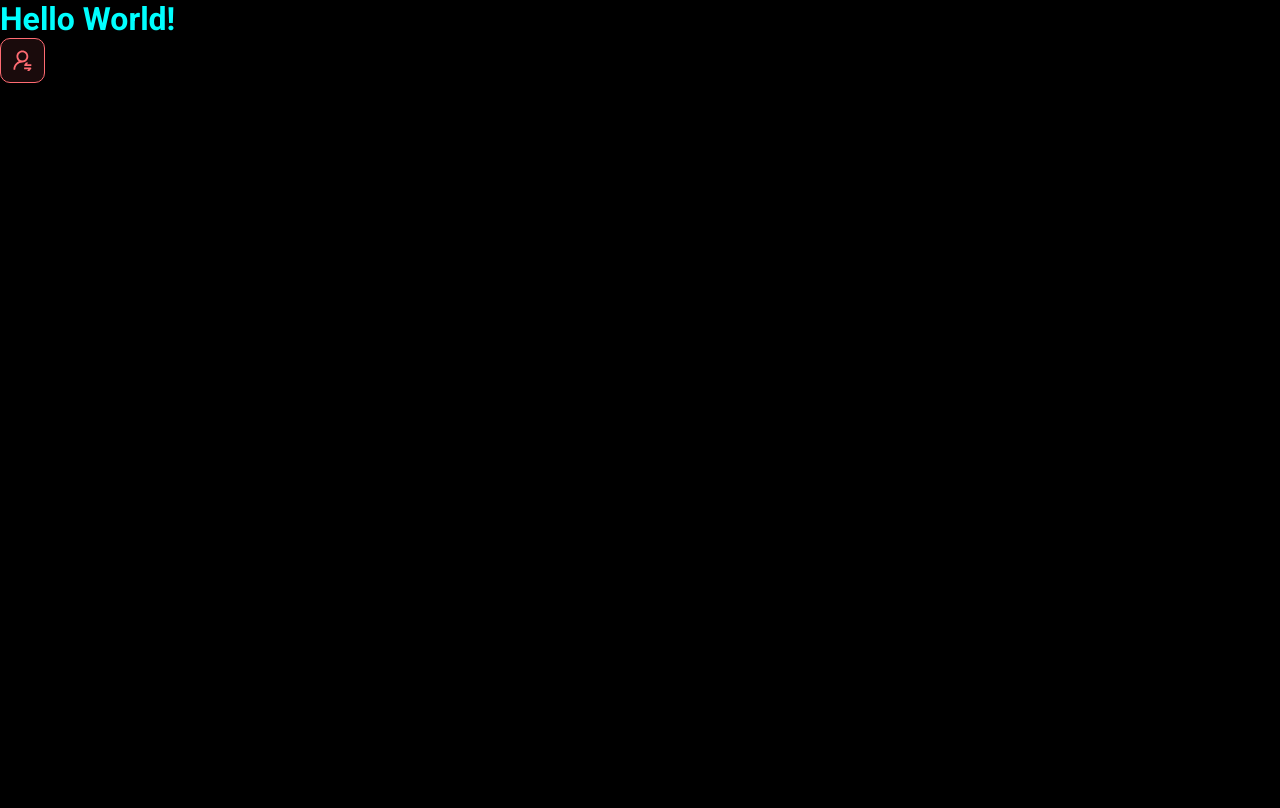
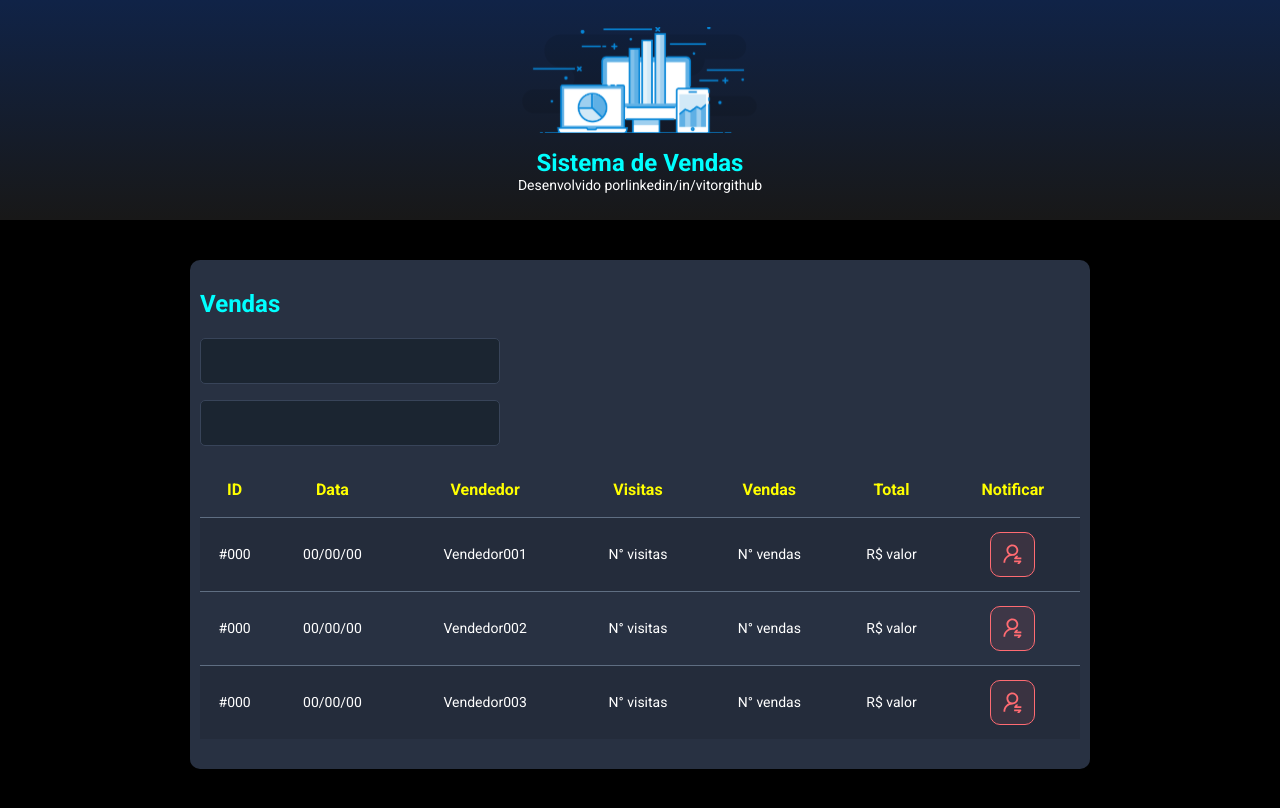
Before and after one commit to vitorgithub/fullstack-springboot-reactjs, a React (Vite) app in the folder frontend/: page / in a window 1280 px wide. Built offline with nearby package versions, Linux system fonts and the light colour scheme.

Commit message:
Other components

```diff
--- a/frontend/src/App.tsx
+++ b/frontend/src/App.tsx
@@ -1,14 +1,20 @@
-import NotificationButton from "./components/NotificationButton"
+import Header from "./components/Header"
+import SalesCard from "./components/SalesCard"
 
 function App() {
 
   return (
     <>
-      <h1> Hello World!</h1>
-      <NotificationButton />
-    </>
-  )
-
+      <Header />
+      <main>
+        <section id="sales">
+          <div className="dsmeta-container">
+            <SalesCard />
+          </div>
+        </section>
+        </main>
+      </>
+      )
 }
 
 export default App
--- /dev/null
+++ b/frontend/src/components/Header/index.tsx
@@ -0,0 +1,20 @@
+import logo from '../../assets/img/logo.svg'
+import './styles.css'
+
+function Header() {
+
+    return (
+        <header>
+            <div className="dsmeta-logo-container">
+                <img src={logo} alt="" height="" width="" />
+                <h1>Sistema de Vendas</h1>
+                <p>Desenvolvido por
+                    <a href="https://www.linkedin.com/in/vitorgithub/" target="_blank">linkedin/in/vitorgithub</a>
+                </p>
+            </div>
+        </header>
+    )
+
+}
+
+export default Header
--- /dev/null
+++ b/frontend/src/components/Header/styles.css
@@ -0,0 +1,30 @@
+header {
+    background: linear-gradient(180deg, #102347 0%, #181818 100%);
+    height: 220px;
+    display: flex;
+    align-items: center;
+    justify-content: center;
+
+}
+
+.dsmeta-logo-container {
+    display: flex;
+    flex-direction: column;
+    align-items: center;
+}
+
+.dsmeta-logo-container img {
+    width: 235px;
+
+}
+
+.dsmeta-logo-container h1 {
+    margin-top: 15px;
+    font-size: 24px;
+}
+
+.dsmeta-logo-container p {
+    font-size: 14px;
+    font-weight: 300;
+    ;
+}
--- /dev/null
+++ b/frontend/src/components/SalesCard/index.tsx
@@ -0,0 +1,81 @@
+import NotificationButton from '../NotificationButton'
+import './styles.css'
+
+function SalesCard() {
+
+    return (
+        <div className="ds-meta-card">
+            <h2 className="dsmeta-sales-title">Vendas</h2>
+            <div>
+                <div className="dsmeta-form-control-container">
+                    <input className="dsmeta-form-control" type="text" />
+                </div>
+                <div className="dsmeta-form-control-container">
+                    <input className="dsmeta-form-control" type="text" />
+                </div>
+            </div>
+
+
+            <div>
+                <table className="dsmeta-sales-table">
+                    <thead>
+                        <tr>
+                            <th><b>ID</b></th>
+                            <th><b>Data</b></th>
+                            <th><b>Vendedor</b></th>
+                            <th><b>Visitas</b></th>
+                            <th><b>Vendas</b></th>
+                            <th><b>Total</b></th>
+                            <th><b>Notificar</b></th>
+                        </tr>
+                    </thead>
+                    <tbody>
+                        <tr>
+                            <td>#000</td>
+                            <td>00/00/00</td>
+                            <td>Vendedor001</td>
+                            <td>N° visitas</td>
+                            <td>N° vendas</td>
+                            <td>R$ valor</td>
+                            <td>
+                                <div className="dsmeta-red-button-container">
+                                    <NotificationButton />
+                                </div>
+                            </td>
+                        </tr>
+                        <tr>
+                            <td>#000</td>
+                            <td>00/00/00</td>
+                            <td>Vendedor002</td>
+                            <td>N° visitas</td>
+                            <td>N° vendas</td>
+                            <td>R$ valor</td>
+                            <td>
+                                <div className="dsmeta-red-button-container">
+                                    <NotificationButton />
+                                </div>
+                            </td>
+                        </tr>
+                        <tr>
+                            <td>#000</td>
+                            <td>00/00/00</td>
+                            <td>Vendedor003</td>
+                            <td>N° visitas</td>
+                            <td>N° vendas</td>
+                            <td>R$ valor</td>
+                            <td>
+                                <div className="dsmeta-red-button-container">
+                                    <NotificationButton />
+                                </div>
+                            </td>
+                        </tr>
+                    </tbody >
+                </table >
+            </div >
+
+        </div >
+
+    )
+}
+
+export default SalesCard
--- /dev/null
+++ b/frontend/src/components/SalesCard/styles.css
@@ -0,0 +1,71 @@
+.ds-meta-card {
+    background-color: #283142;
+    border-radius: 10px;
+    padding: 30px 10px;
+}
+
+
+.dsmeta-sales-title {
+    color: aqua;
+    font-size: 24px;
+    margin-bottom: 20px;
+}
+
+.dsmeta-form-control-container {
+    margin-bottom: 16px;
+    max-width: 300px;
+    min-width: 280px;
+}
+
+.dsmeta-form-control {
+    width: 100%;
+    height: 46px;
+    background-color: #1B2531;
+    border: 1px solid #384459;
+    border-radius: 5px;
+    color: #9aaabe;
+    padding: 0 20px;
+    font-size: 18px;
+
+}
+
+.dsmeta-sales-table {
+    width: 100%;
+    border-collapse: collapse;
+}
+
+.dsmeta-sales-table thead {
+    Height: 55px;
+    font-size: 16px;
+    color: yellow;
+    text-align: center;
+}
+
+.dsmeta-sales-table tbody {
+    font-size: 14px;
+    font-wight: 400;
+    color: white;
+    text-align: center;
+
+}
+
+.dsmeta-sales-table tbody tr {
+    height: 74px;
+    border-top: 1px solid #5f6e82;
+
+}
+
+.dsmeta-sales-table tbody tr:hover>td {
+    background-color: #384459;
+
+}
+
+.dsmeta-sales-table tbody tr:nth-child(odd) {
+    background-color: #242C3B;
+
+}
+
+.dsmeta-red-button-container {
+    display: flex;
+    justify-content: center;
+}
--- a/frontend/src/index.css
+++ b/frontend/src/index.css
@@ -24,3 +24,14 @@ a:visited {
     color: unset;
     text-decoration: none;
 }
+
+.dsmeta-container {
+    width: 100%;
+    max-width: 900px;
+    margin: 0 auto;
+}
+
+#sales {
+    padding: 40px 10px;
+
+}
```
Also changed, not shown: frontend/src/assets/img/logo.svg (added).
